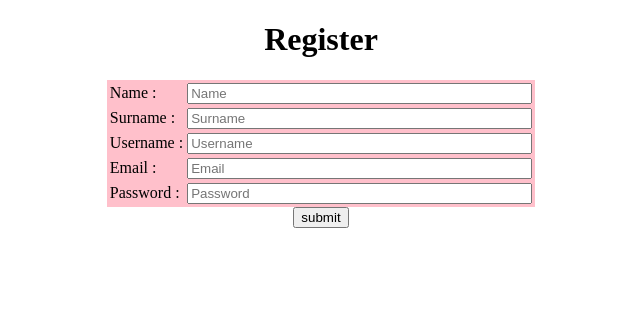
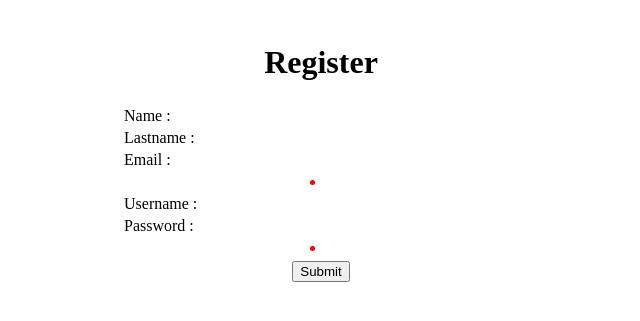
Before and after one commit to wannasa0199/CED59-5902041620199, a Flask app: template assignment7/templates/index.html in a window 1280 px wide. Shown: the top 321 px of the page, without its empty margins (319-959 px from the left). Run offline with Flask 2, Linux system fonts and the light colour scheme; the template is opened without the code that fills it, so the values that code supplies are empty.

Commit message:
Update index.html

```diff
--- a/assignment7/templates/index.html
+++ b/assignment7/templates/index.html
@@ -2,70 +2,30 @@
 <html lang="en">
 <head>
     <meta charset="UTF-8">
-<script language ="JavaScript">
-        function chk()
-            {
-                Name = document.frmRegis.name.value;
-                if(Name.length == "")
-                {
-                    alert("กรุณาป้อนชื่อ");
-                    return false;
-                }
-                Surname = document.frmRegis.surname.value;
-                if(Surname.length == "")
-                {
-                    alert("กรุณาป้อนนามสกุล");
-                    return false;
-                }
-                Username = document.frmRegis.username.value;
-                if(Username.length == "")
-                {
-                    alert("กรุณาป้อนชื่อผู้ใช้");
-                    return false;
-                }
-				Email = document.frmRegis.email.value;
-                if(Email.length == "")
-                {
-                    alert("กรุณาป้อนอีเมลล์");
-                    return false;
-                }
-                Password = document.frmRegis.password.value;
-                if(Password.length < 8)
-                {
-                    alert("กรุณาป้อนรหัสผ่านอย่างน้อย 8 ตัว");
-                    return false;
-                }
-            }
-    </script>
+    <title>Register</title>
 </head>
 <body>
-<center>
-<h1>Register</h1>
- <form name="frmRegis" method="post" action="/" onsubmit="return chk()">
-     <table bgcolor="pink">
-         <tr>
-             <td>Name :</td>
-             <td><input type="text" name="name" size="40" placeholder="Name"></td>
-         </tr>
-         <tr>
-             <td>Surname :</td>
-             <td><input type="text" name="surname" size="40" placeholder="Surname"></td>
-         </tr>
-         <tr>
-             <td>Username :</td>
-             <td><input type="text" name="username" size="40" placeholder="Username"></td>
-         </tr>
-         <tr>
-             <td>Email :</td>
-             <td><input type="email" name="email" size="40" placeholder="Email"></td>
-         </tr>
-         <tr>
-             <td>Password :</td>
-             <td><input type="password" name="password" size="40" placeholder="Password"></td>
-         </tr>
-     </table>
-     <input type="submit" value="submit">
- </form>
-</center>
+
+<table border="0" width="400px" align="center">
+    <tr><td colspan="2" align="center"><h1>Register</h1></td></tr>
+    <form method="post" action="{{ url_for('register') }}">
+
+        <h2><tr><td>Name : </td><td></td></tr></h2>
+        <h2><tr><td>Lastname : </td><td></td></tr></h2>
+        <h2><tr><td>Email : </td><td></td></tr></h2>
+
+            <tr><td colspan="2" align="center"><li style="color:red"></li></td></tr>
+            <script language="JavaScript">alert("กรุณาป้อน Email ให้ถูกต้อง");</script>
+
+        <h2><tr><td>Username : </td><td>  </td></tr></h2>
+        <h2><tr><td>Password : </td><td>  </td></tr></h2>
+
+            <tr><td colspan="2" align="center"><li style="color:red"></li></td></tr>
+            <script language="JavaScript">alert("กรุณาป้อนรหัสผ่านอย่างน้อย 8-12 ตัว");</script>
+
+        <tr><td colspan="2" align="center"><input type="submit" value="Submit"/></td></tr>
+    </form>
+</table>
+</table>
 </body>
 </html>
```
